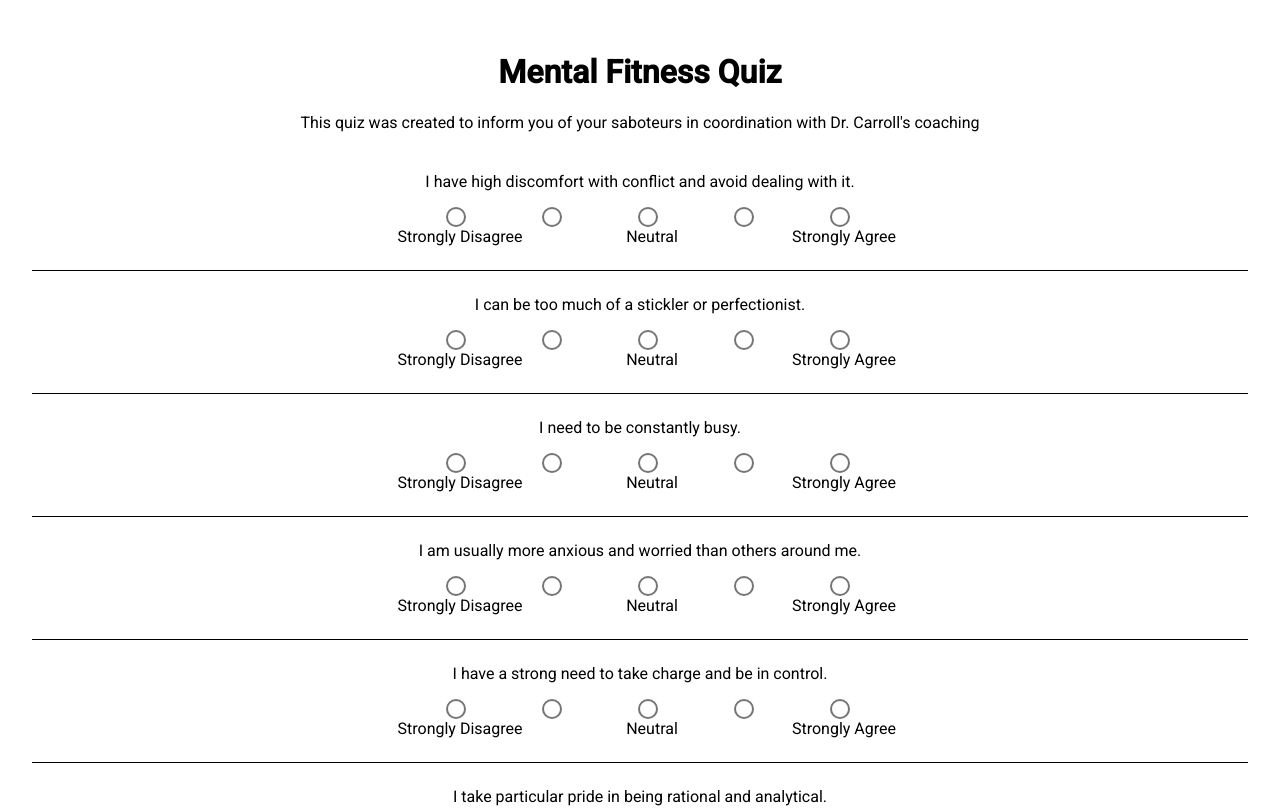
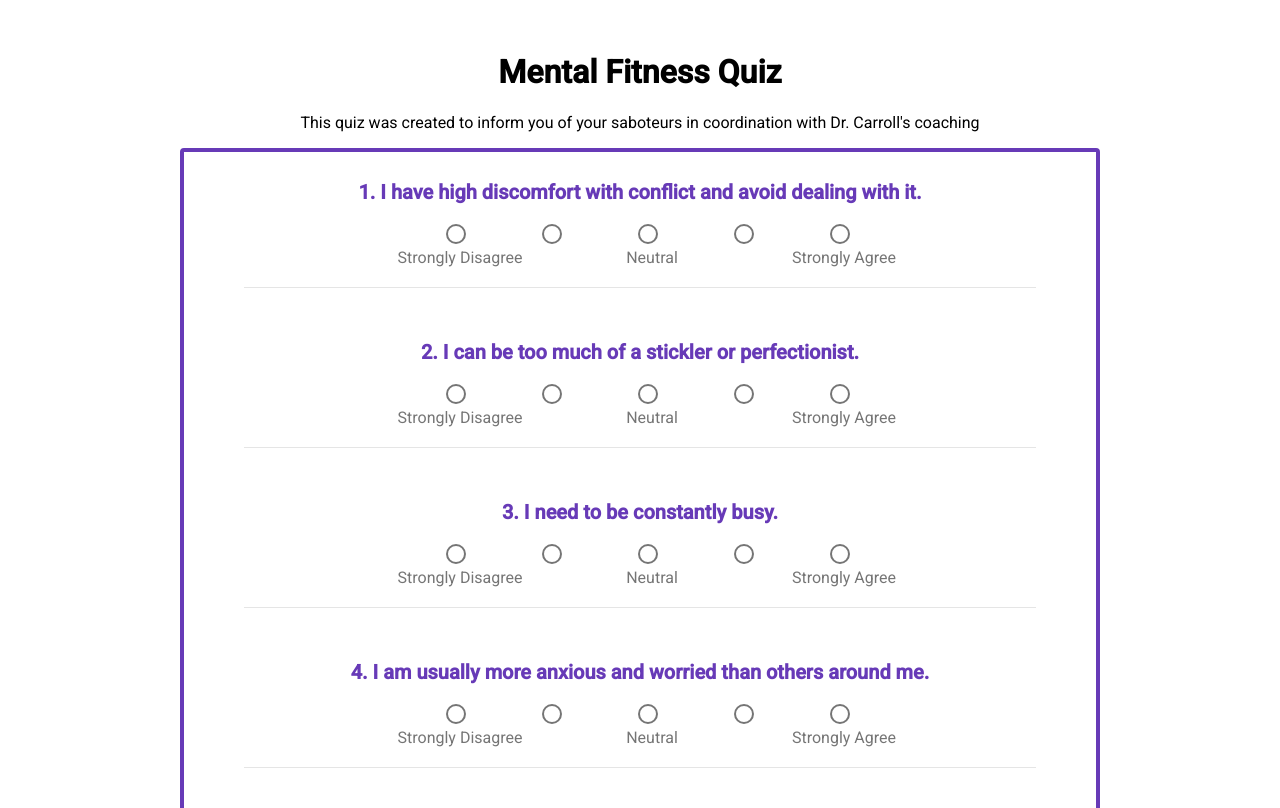
Before and after one commit to reaganhenke/mentalfitnessquiz, an Angular app: page /quiz in a window 1280 px wide. Shown: the top 808 px of the page. Built offline with nearby package versions, Linux system fonts and the light colour scheme.

Commit message:
quiz styling and spacing

```diff
--- a/src/app/quiz/quiz.component.html
+++ b/src/app/quiz/quiz.component.html
@@ -1,6 +1,6 @@
 <form [formGroup]="quizForm">
   <div class="question-group" *ngFor="let question of questions; index as i">
-    <label id="radio-group-{{ i }}">{{ question.text }}</label>
+    <label id="radio-group-{{ i }}" class="question-text">{{i + 1}}. {{ question.text }}</label>
     <mat-radio-group
       class="mat-radio-group"
       formControlName="{{ question.text }}"
@@ -11,9 +11,12 @@
         *ngFor="let score of scores; index as i"
         [value]="i + 1"
       >
-        {{ score }}
+        <p>{{ score }}</p>
       </mat-radio-button>
     </mat-radio-group>
+
+    <hr *ngIf="i < questions.length - 1">
+
   </div>
 
   <button mat-stroked-button color="primary" (click)="onSubmit()">Submit</button>
--- a/src/app/quiz/quiz.component.scss
+++ b/src/app/quiz/quiz.component.scss
@@ -1,16 +1,18 @@
+@import '../../styles.scss';
+
 form {
   display: flex;
   flex-direction: column;
+  border: 0.25rem solid $primary;
+  border-radius: 0.25rem;
+  width: 75%;
+  margin: auto;
 }
 
 .question-group {
   display: flex;
   flex-direction: column;
   padding: 1rem;
-  &:not(:last-of-type) {
-    border-bottom: 1px black solid;
-
-  }
 }
 
 .mat-radio-button {
@@ -21,4 +23,27 @@ form {
   vertical-align: top;
   flex-direction: column;
   padding: 0.5rem;
+  padding-top: 0.75rem;
 }
+
+.question-text {
+  font-size: 1.25rem;
+  font-weight: bold;
+  color: $primary;
+}
+
+hr {
+  border: rgba(0,0,0,0.1) solid;
+  border-width: 0 0 1px 0;
+  width: 90%;
+}
+
+button {
+  width: 75%;
+  margin: 1rem auto;
+}
+
+p {
+  color: rgba(0,0,0,.54);
+  margin: 0.25rem;
+}
--- a/src/styles.scss
+++ b/src/styles.scss
@@ -15,3 +15,6 @@ app-root {
   padding: 2rem;
   box-sizing: border-box;
 }
+
+
+$primary: #673ab7;
```
